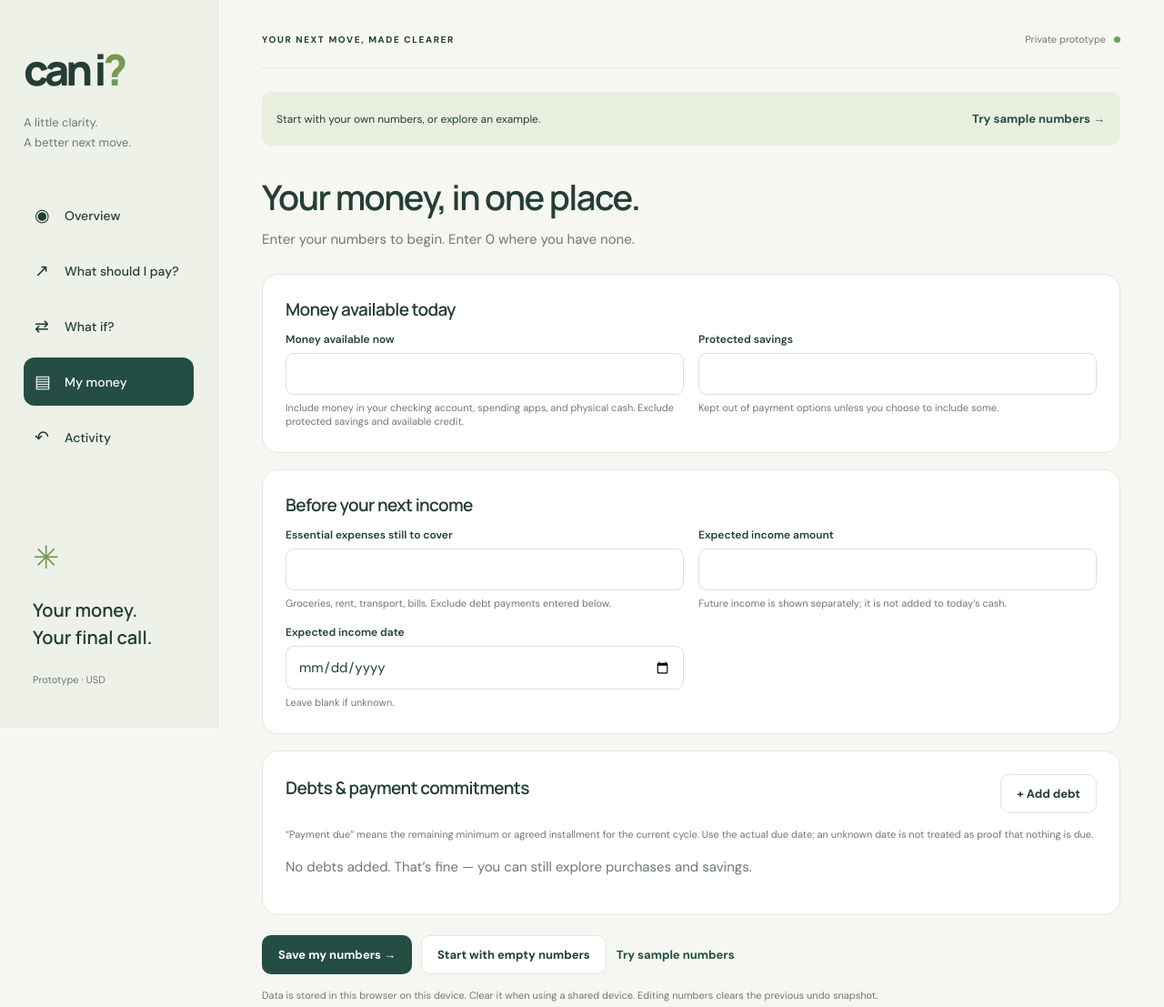
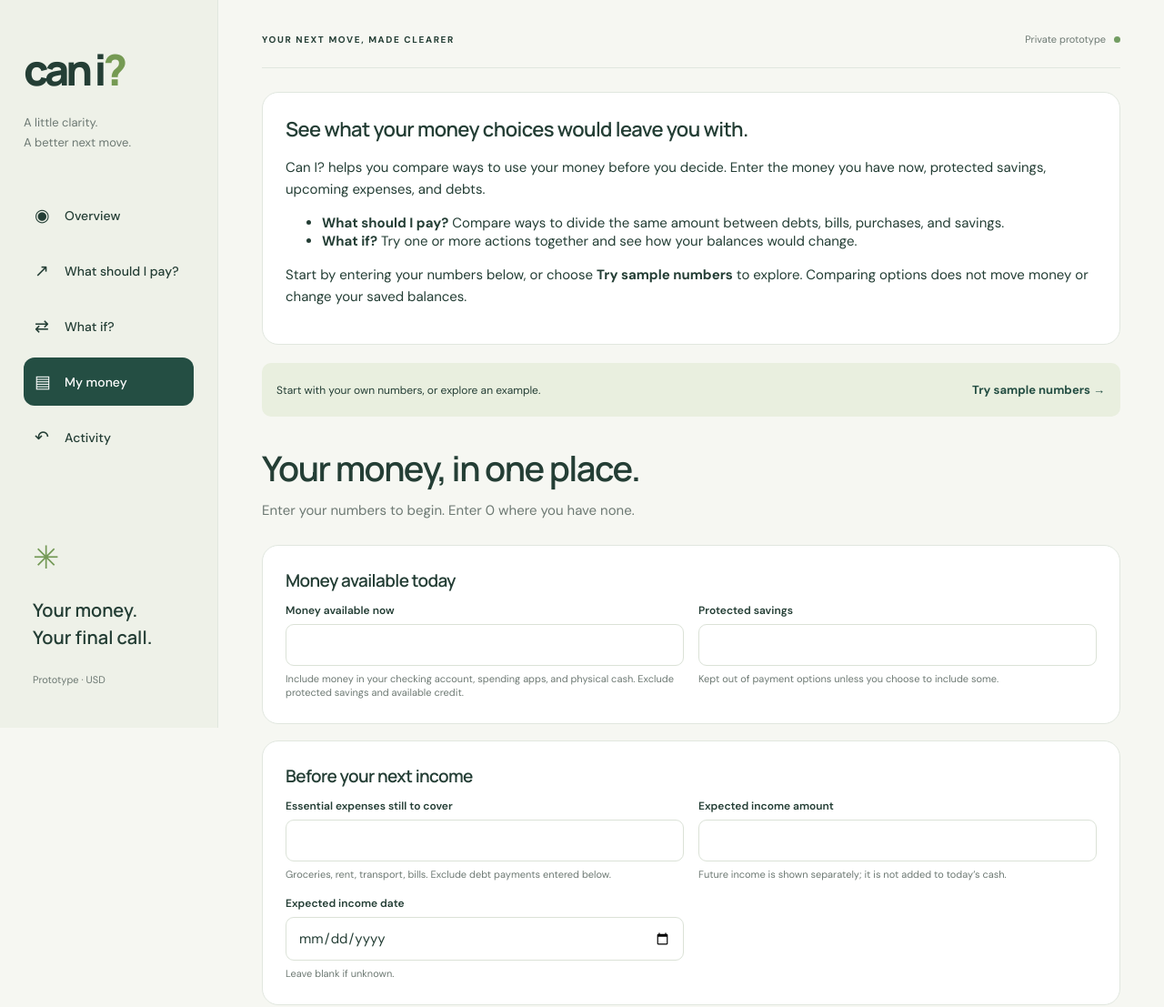
Before and after one commit to precious-diedemise/can-i, a plain HTML site: page index.html in a window 1280 px wide. Shown: the top 1107 px of the page at 91% size. Drawn offline with Linux system fonts and the light colour scheme.

Commit message:
Enhance index.html with money choice explanations
Added a section to explain money choices and actions.

```diff
--- a/index.html
+++ b/index.html
@@ -3,7 +3,35 @@
 <body>
 <div class="shell">
 <aside><a class="brand" href="#home" aria-label="Can I home">can i<span>?</span></a><p class="brand-note">A little clarity.<br>A better next move.</p><nav aria-label="Main navigation"><a href="#home" data-nav="home"><span>◉</span> Overview</a><a href="#pay" data-nav="pay"><span>↗</span> What should I pay?</a><a href="#whatif" data-nav="whatif"><span>⇄</span> What if?</a><a href="#money" data-nav="money"><span>▤</span> My money</a><a href="#history" data-nav="history"><span>↶</span> Activity</a></nav><div class="aside-bottom"><div class="seed">✳</div><p>Your money.<br>Your final call.</p><small>Prototype · USD</small></div></aside>
-<main><header><span class="eyebrow">YOUR NEXT MOVE, MADE CLEARER</span><span class="prototype">Private prototype <i></i></span></header><div id="notice"></div><div id="content"></div><footer>Comparisons use the information you enter. Expected income is not cash until received.<br>Explanations use rules in this version. No live AI or bank connection.</footer></main></div>
+<main><header><span class="eyebrow">YOUR NEXT MOVE, MADE CLEARER</span><span class="prototype">Private prototype <i></i></span></header><section class="card" style="margin-bottom: 20px;">
+  <h2>See what your money choices would leave you with.</h2>
+
+  <p>
+    Can I? helps you compare ways to use your money before
+    you decide. Enter the money you have now, protected
+    savings, upcoming expenses, and debts.
+  </p>
+
+  <ul>
+    <li>
+      <strong>What should I pay?</strong>
+      Compare ways to divide the same amount between
+      debts, bills, purchases, and savings.
+    </li>
+    <li>
+      <strong>What if?</strong>
+      Try one or more actions together and see how
+      your balances would change.
+    </li>
+  </ul>
+
+  <p>
+    Start by entering your numbers below, or choose
+    <strong>Try sample numbers</strong> to explore.
+    Comparing options does not move money or change
+    your saved balances.
+  </p>
+</section><div id="notice"></div><div id="content"></div><footer>Comparisons use the information you enter. Expected income is not cash until received.<br>Explanations use rules in this version. No live AI or bank connection.</footer></main></div>
 <div id="toast" role="status" aria-live="polite"></div>
 <dialog id="confirm"><form method="dialog"><h2>Have you completed these actions?</h2><p id="confirm-text"></p><p class="muted">This records what happened. Can I does not send money or pay anyone.</p><div class="buttons"><button value="cancel" class="secondary">Keep as a preview</button><button value="record" class="primary">Yes, record actions</button></div></form></dialog>
 <script type="module" src="app.mjs"></script></body></html>
```
